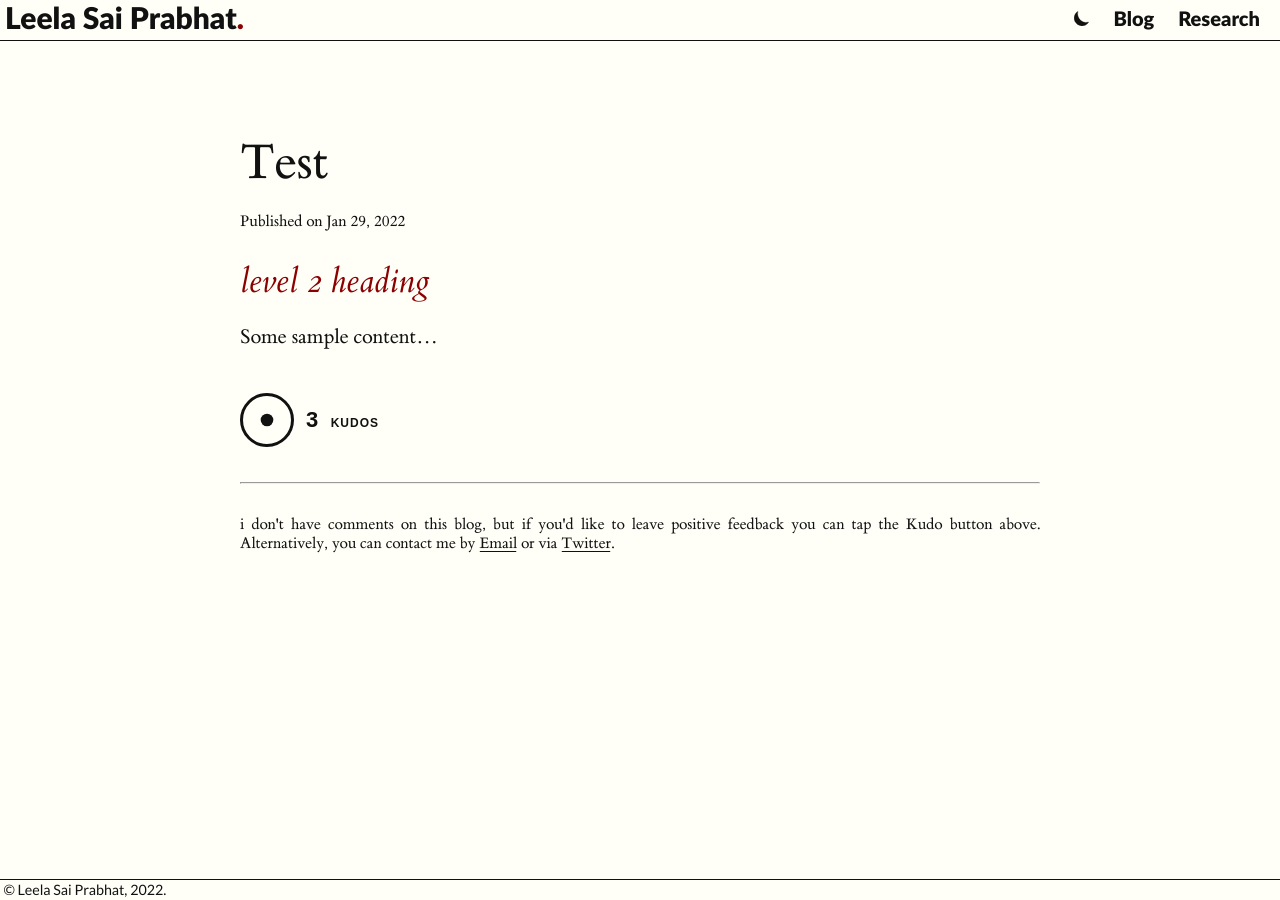
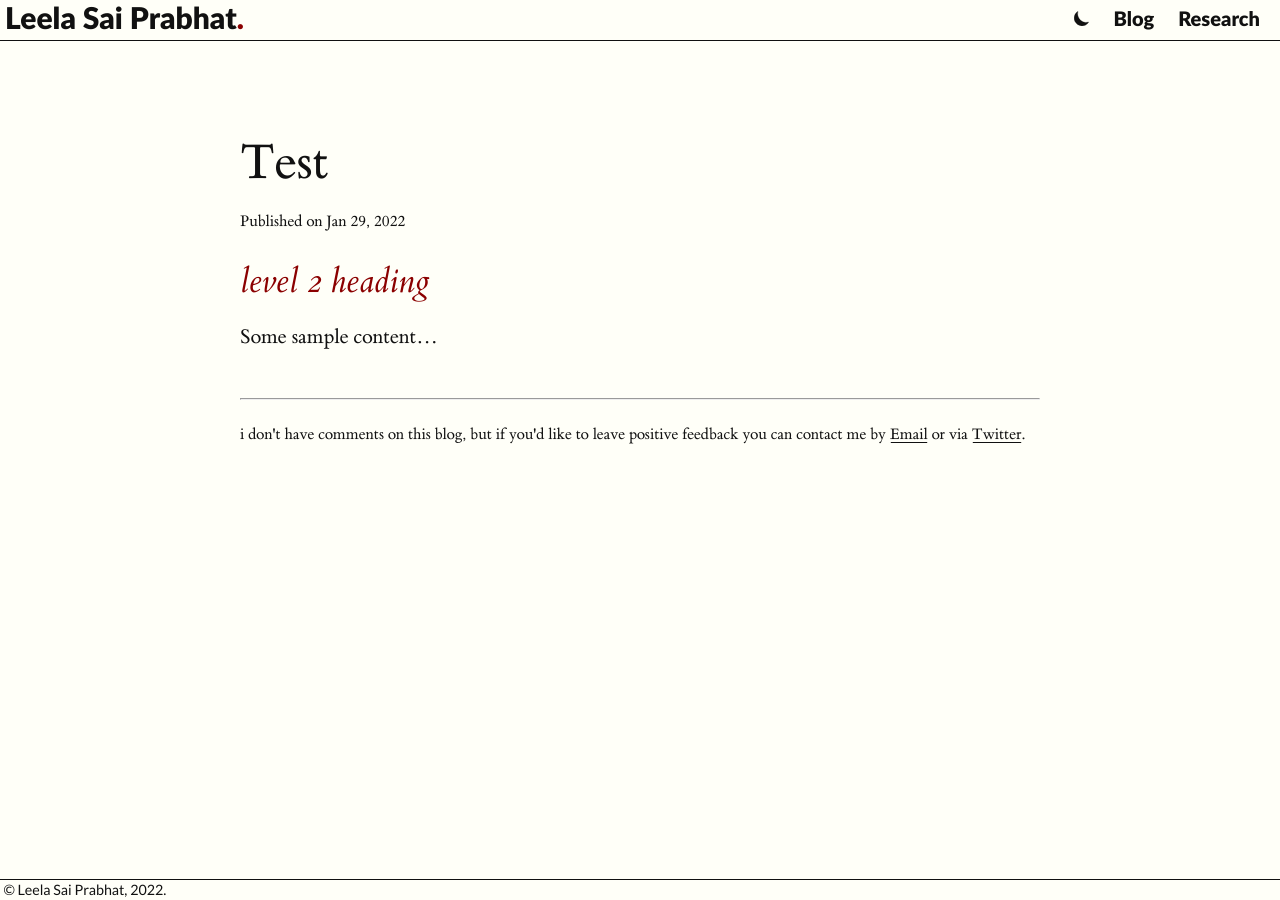
Before and after one commit to masaaldosey/masaaldosey.github.io, a Jekyll site: the page built from _posts/2022-01-29-test.md, in a window 1280 px wide. Built offline with Jekyll 4.4.1, drawn with Linux system fonts in a browser that asks for light colours.

Commit message:
feat: finalized individual post layout and added CV for viewing

```diff
--- a/_layouts/post.html
+++ b/_layouts/post.html
@@ -15,7 +15,7 @@
 
     <link rel="stylesheet" href="/css/normalize.min.css">
     <link rel="stylesheet" href="/css/navbar.min.css">
-    <link rel="icon" type="image/png" href="https://gertjanvandenburg.com/files/favicon64.png">
+    <link rel="icon" type="image/png" href="/files/favicon64.png">
 
     <script type="text/javascript">
         var st = localStorage.getItem("theme");
@@ -44,15 +44,9 @@
 
     <link rel="stylesheet" href="/css/blog.min.css">
 
-    <!-- <meta name="twitter:card" content="summary">
-    <meta name="twitter:creator" content="@GjjvdBurg">
-    <meta name="twitter:domain" content="https://gertjanvandenburg.com"> -->
     <meta property="og:url" content={{ page.url | relative_url}}>
     <meta property="og:title" content={{ page.title }}>
     <meta property="og:description" content={{ page.summary }}>
-
-
-    <!-- <meta property="twitter:description" content="Overview of tools, SASS, and JS"> -->
 </head>
 
 <body>
@@ -134,34 +128,31 @@
                 {{ content }}
 
                 <footer>
-                    <div id="social">
+                    <!-- <div id="social">
                         <div id="kudos">
-                            <figure class="kudo kudoable" data-id="{{ page.url | relative_url }}">
-                                <a class="kudobject" style="cursor: default;">
-                                    <div class="filling"></div>
+                            <figure class="kudo kudoable" data-id={{ page.url | relative_url }}>
+                                <a class="kudobject " style="cursor: default; ">
+                                    <div class="filling "></div>
                                 </a>
-                                <div class="count">
-                                    <span class="num">3</span>
-                                    <span class="txt">kudos</span>
+                                <div class="count ">
+                                    <span class="num ">3</span>
+                                    <span class="txt ">kudos</span>
                                 </div>
                             </figure>
                         </div>
-                    </div>
-
-
-
+                    </div> -->
                     <hr>
-                    <div id="no-comments">
-                        <span>
-                i don't have comments on this blog, but if you'd like to leave positive feedback you can tap the Kudo button above. Alternatively, you can contact me by <a href="mailto:prabhatreddyk+blog@gmail.com">Email</a> or via <a href="https://twitter.com/masaaldosey" target="_blank">Twitter</a>.
-            </span>
+                    <div id="no-comments ">
+                        <br>
+                        <span>i don't have comments on this blog, but if you'd like to leave positive feedback you can contact me by <a href="mailto:prabhatreddyk+blog@gmail.com ">Email</a> or via <a href="https://twitter.com/masaaldosey
+                                " target="_blank ">Twitter</a>.</span>
                     </div>
 
                 </footer>
         </article>
     </main>
 
-    <script src="/js/highlight.pack.js"></script>
+    <script src="/js/highlight.pack.js "></script>
     <script>
         document.addEventListener('DOMContentLoaded', (event) => {
             document.querySelectorAll('pre code').forEach((block) => {
@@ -171,16 +162,16 @@
     </script>
 
     <footer>
-        <span id="copyright">
+        <span id="copyright ">
         &hairsp; © Leela Sai Prabhat, 2022.
       </span>
     </footer>
 
-    <script src="/js/jquery-3.1.1.min.js" integrity="sha256-hVVnYaiADRTO2PzUGmuLJr8BLUSjGIZsDYGmIJLv2b8=" crossorigin="anonymous"></script>
-    <script src="/js/jquery.slicknav.min.js"></script>
-    <script src="/js/navbar.min.js"></script>
-    <script src="/js/jquery.cookie.min.js"></script>
-    <script src="/js/kudos.min.js"></script>
+    <script src="/js/jquery-3.1.1.min.js " integrity="sha256-hVVnYaiADRTO2PzUGmuLJr8BLUSjGIZsDYGmIJLv2b8=" crossorigin=" anonymous "></script>
+    <script src="/js/jquery.slicknav.min.js "></script>
+    <script src="/js/navbar.min.js "></script>
+    <script src="/js/jquery.cookie.min.js "></script>
+    <script src="/js/kudos.min.js "></script>
     <script>
         $(function() {
             $('#menu').slicknav({
```
Also changed, not shown: _layouts/blog.html (+2 -23 lines), _layouts/default.html (+7 -7 lines), files/favicon64.png (added), 1 other file.
